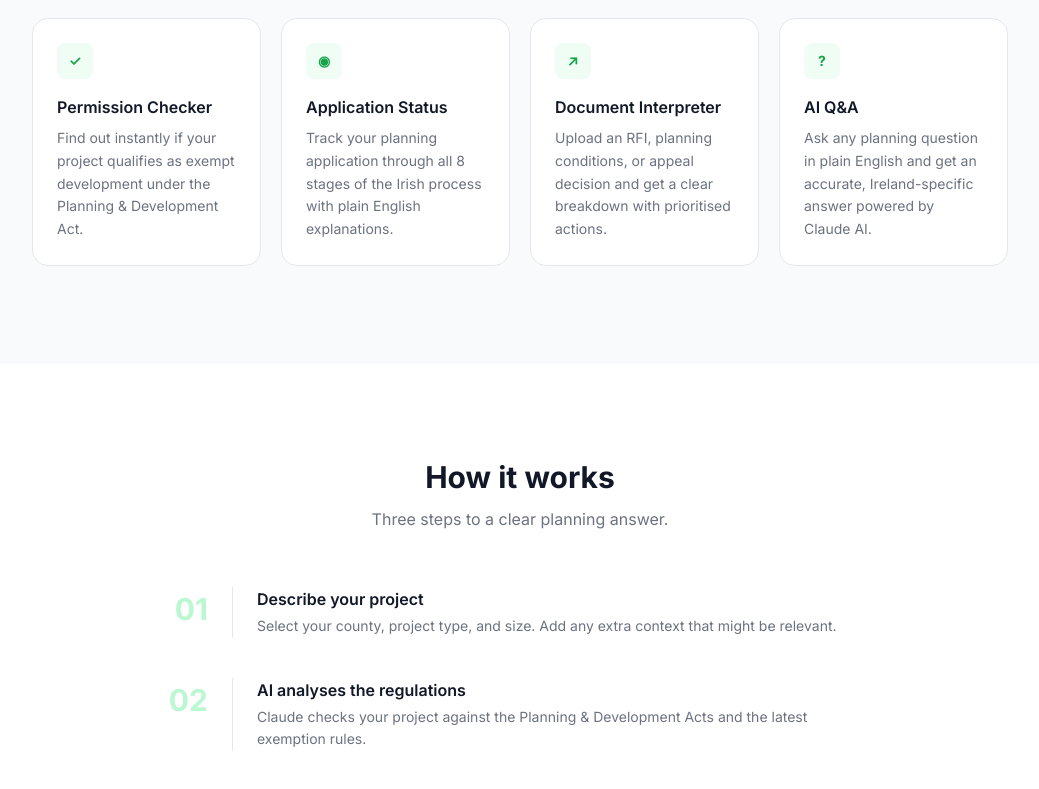
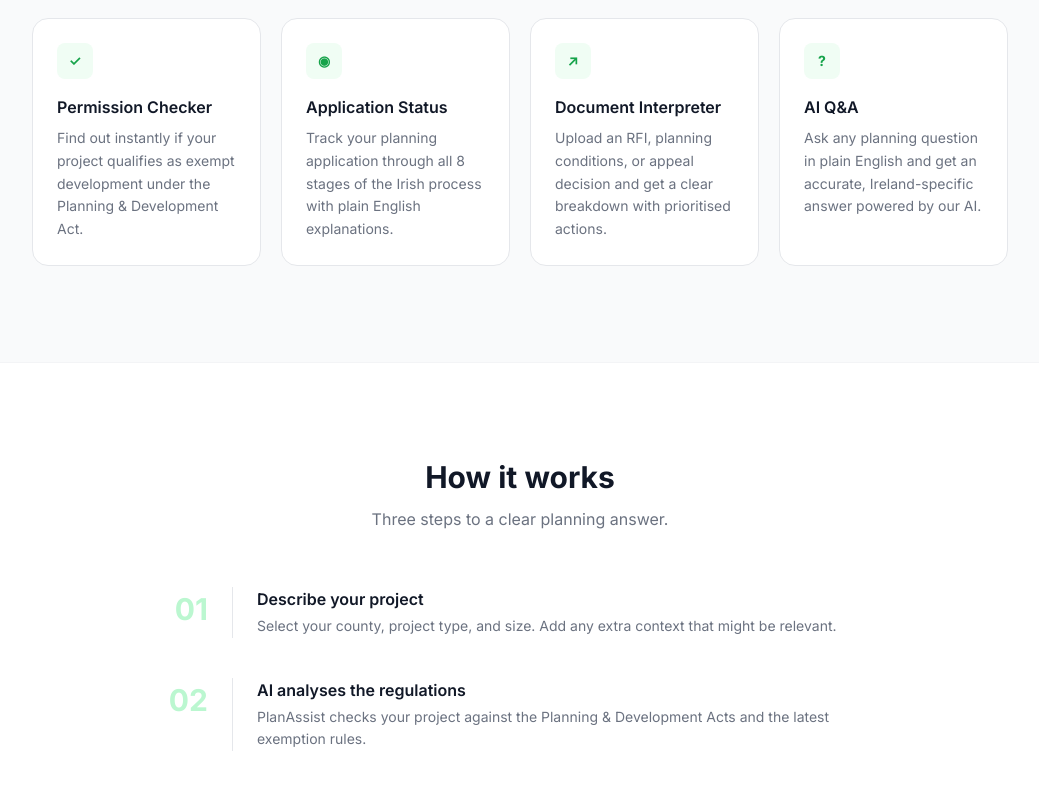
Before and after one commit to planassist-ai/planassist, a Next.js app: page / in a window 1280 px wide. Shown: the part 980-1769 px from the top of the page, without its empty margins (120-1159 px from the left). Built offline with nearby package versions, Linux system fonts and the light colour scheme.

Commit message:
remove Claude mentions from UI

```diff
--- a/src/app/page.tsx
+++ b/src/app/page.tsx
@@ -75,7 +75,7 @@ export default function Home() {
                 icon: "?",
                 title: "AI Q&A",
                 description:
-                  "Ask any planning question in plain English and get an accurate, Ireland-specific answer powered by Claude AI.",
+                  "Ask any planning question in plain English and get an accurate, Ireland-specific answer powered by our AI.",
                 href: "/check",
               },
             ].map((f) => (
@@ -114,7 +114,7 @@ export default function Home() {
               {
                 step: "02",
                 title: "AI analyses the regulations",
-                body: "Claude checks your project against the Planning & Development Acts and the latest exemption rules.",
+                body: "PlanAssist checks your project against the Planning & Development Acts and the latest exemption rules.",
               },
               {
                 step: "03",
```
